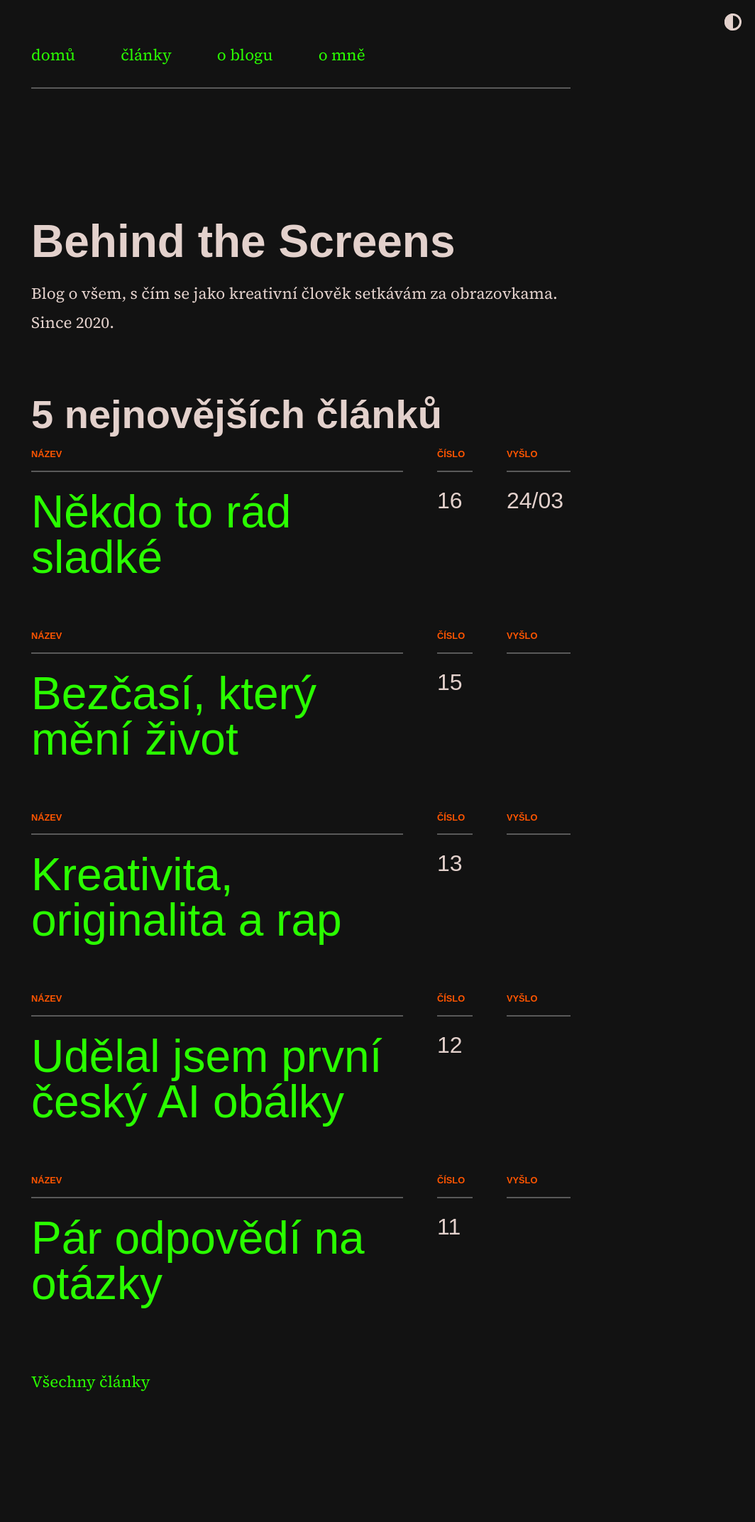
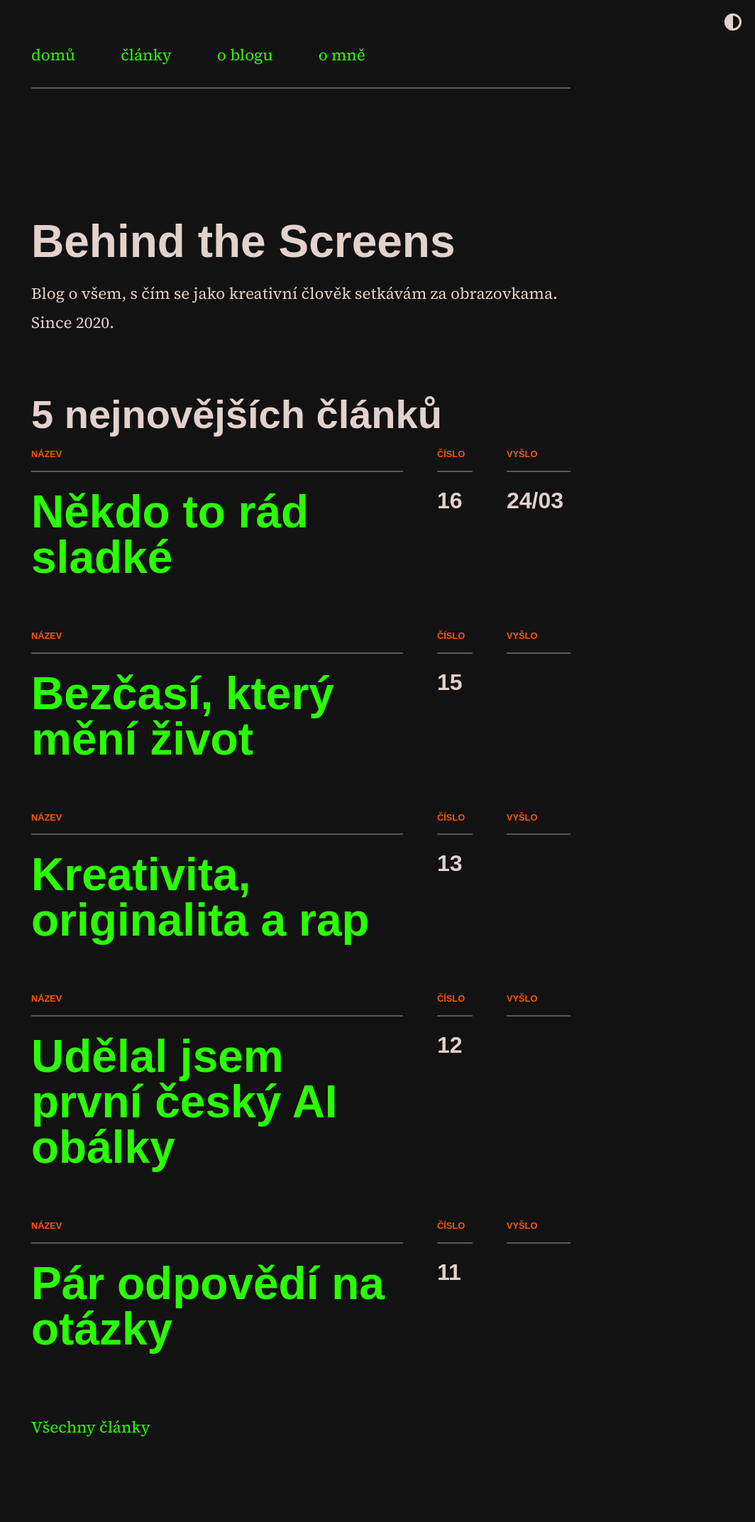
Before and after one commit to scherrer-txt/bts, a Jekyll site: the page built from index.md, in a window 1280 px wide. Shown: the whole page at 71% size, without its empty margins (216-1280 px from the left). Built offline with Jekyll 4.4.1, drawn with Linux system fonts in a browser that asks for light colours; some web fonts are replaced; before the commit the page ends 2080 px from its top, so only the background shows below that.

Commit message:
Update moonwalk.scss

```diff
--- a/_sass/moonwalk.scss
+++ b/_sass/moonwalk.scss
@@ -1,7 +1,7 @@
 @import url('https://fonts.googleapis.com/css2?family=Roboto+Mono:ital,wght@0,100..700;1,100..700&display=swap');
 @import url('https://fonts.googleapis.com/css2?family=Source+Serif+4:ital,opsz,wght@0,8..60,200..900;1,8..60,200..900&display=swap');
 @import url("https://use.typekit.net/ubc7mok.css");
-@import url("https://use.typekit.net/yui7mjg.css"); /* 700-600-500-400 */
+@import url("https://use.typekit.net/yui7mjg.css"); /* 700-600 | 500 (semibold) | 400 (regular) */
 
 html { height: 100%;
   font-size: 16px;
@@ -26,7 +26,6 @@
   h1 {
   font-family: "neue-haas-grotesk-display", sans-serif;
   font-size: 4rem;
-  font-weight: 700;
   line-height: 3.7rem;
   margin-top: 6rem;
   margin-bottom: 1rem;
@@ -35,7 +34,6 @@
   h2 {
   font-family: "neue-haas-grotesk-display", sans-serif;
   font-size: 3.5rem;
-  font-weight: 700;
   line-height: 3.5rem;
   margin-top: 5rem;
   margin-bottom: 1rem;
@@ -44,7 +42,6 @@
   h3 {
   font-family: "neue-haas-grotesk-display", sans-serif;
   font-size: 3rem;
-  font-weight: 600;
   line-height: 3rem;
   margin-top: 5rem;
   margin-bottom: 1rem;
@@ -53,7 +50,6 @@
   h4 {
   font-family: "neue-haas-grotesk-display", sans-serif;
   font-size: 2.5rem;
-  font-weight: 600;
   line-height: 2.5rem;
   margin-top: 5rem;
   margin-bottom: 1rem;
@@ -62,7 +58,6 @@
   h5 {
   font-family: "neue-haas-grotesk-display", sans-serif;
   font-size: 2rem;
-  font-weight: 600;
   line-height: 2rem;
   margin-top: 5rem;
   margin-bottom: 1rem;
@@ -71,7 +66,6 @@
   h6 {
   font-family: "neue-haas-grotesk-display", sans-serif;
   font-size: 2rem;
-  font-weight: 400;
   line-height: 2rem;
   margin-top: 5rem;
   margin-bottom: 1rem;
@@ -247,7 +241,8 @@
   font-size: 0.6em;
   letter-spacing: 1px;
 }
-//Post date
+
+/* POST DATE
 .post-date {
   color: var(--text-secondary);
   margin-top: 1rem;
@@ -260,11 +255,12 @@
 }
 .home-date {
   font-family: "Roboto Mono", "Courier New", monospace;
-}
+} */
+
 .post-list-item a {
 }
 
-// list styling
+// POST LIST
 .post-list-content {
   display: flex;
   justify-content: space-between;
@@ -420,9 +416,8 @@
 .post-title-previous,
 .post-title-next {
   color: var(--code-text);
-  font-family: "roc-grotesk-wide", sans-serif;
+  font-family: "neue-haas-grotesk-display", sans-serif;
   font-size: 2rem;
-  font-weight: 600;
   line-height: 2rem;
   margin-top: 0.2rem;
   margin-bottom: 1rem;
@@ -433,9 +428,9 @@
 //PAGINATION END
 
 blockquote {
-  font-family: "roc-grotesk-wide", sans-serif;
+  font-family: "neue-haas-grotesk-display", sans-serif;
   font-size: 3rem;
-  font-weight: 400;
+  font-weight: 600;
   color: var(--code-text);
   line-height: 3rem;
     p { margin: 0; }
@@ -457,7 +452,7 @@
 }
 
 .post-meta-label {
-  font-family: "roc-grotesk", sans-serif;
+  font-family: "neue-haas-grotesk-display", sans-serif;
   font-size: 0.8rem;
   font-weight: 600;
   text-transform: uppercase;
@@ -468,9 +463,8 @@
 }
 
 .post-meta-info {
-  font-family: "roc-grotesk", sans-serif;
+  font-family: "neue-haas-grotesk-display", sans-serif;
   font-size: 3rem;
-  font-weight: 400;
   color: var(--text);
   line-height: 3rem;
   margin-top: 0px;
@@ -478,9 +472,8 @@
 }
 
 .post-meta-info-title {
-  font-family: "roc-grotesk", sans-serif;
+  font-family: "neue-haas-grotesk-display", sans-serif;
   font-size: 6rem;
-  font-weight: 800;
   color: var(--text);
   line-height: 5.7rem;
   margin-top: 0px;
@@ -489,9 +482,8 @@
 }
 
 .post-meta-info-small {
-  font-family: "roc-grotesk", sans-serif;
+  font-family: "neue-haas-grotesk-display", sans-serif;
   font-size: 1.5rem;
-  font-weight: 400;
   color: var(--text);
   line-height: 1.5rem;
   margin-top: 0px;
@@ -536,9 +528,8 @@
 }
 
 .post-index-info {
-  font-family: "roc-grotesk", sans-serif;
+  font-family: "neue-haas-grotesk-display", sans-serif;
   font-size: 2rem;
-  font-weight: 400;
   color: var(--text);
   line-height: 2rem;
   margin-top: 0px;
@@ -546,9 +537,8 @@
 }
 
 .post-index-title {
-  font-family: "roc-grotesk", sans-serif;
+  font-family: "neue-haas-grotesk-display", sans-serif;
   font-size: 4rem;
-  font-weight: 400;
   color: var(--text);
   line-height: 4rem;
   margin-top: 0px;
@@ -586,37 +576,31 @@
   }
 
   h1 {
-  font-family: "roc-grotesk-wide", sans-serif;
   font-size: 1.9rem;
   line-height: 2.15rem;
 }
 
   h2 {
-  font-family: "roc-grotesk-wide", sans-serif;
   font-size: 1.75rem;
   line-height: 1.9rem;
 }
 
   h3 {
-  font-family: "roc-grotesk-wide", sans-serif;
   font-size: 1.6rem;
   line-height: 1.75rem;
 }
 
   h4 {
-  font-family: "roc-grotesk-wide", sans-serif;
   font-size: 1.45rem;
   line-height: 1.6rem;
 }
 
   h5 {
-  font-family: "roc-grotesk-wide", sans-serif;
   font-size: 1.3rem;
   line-height: 1.45rem;
 }
 
   h6 {
-  font-family: "roc-grotesk-wide", sans-serif;
   font-size: 1.15rem;
   line-height: 1.3rem;
 }
```
